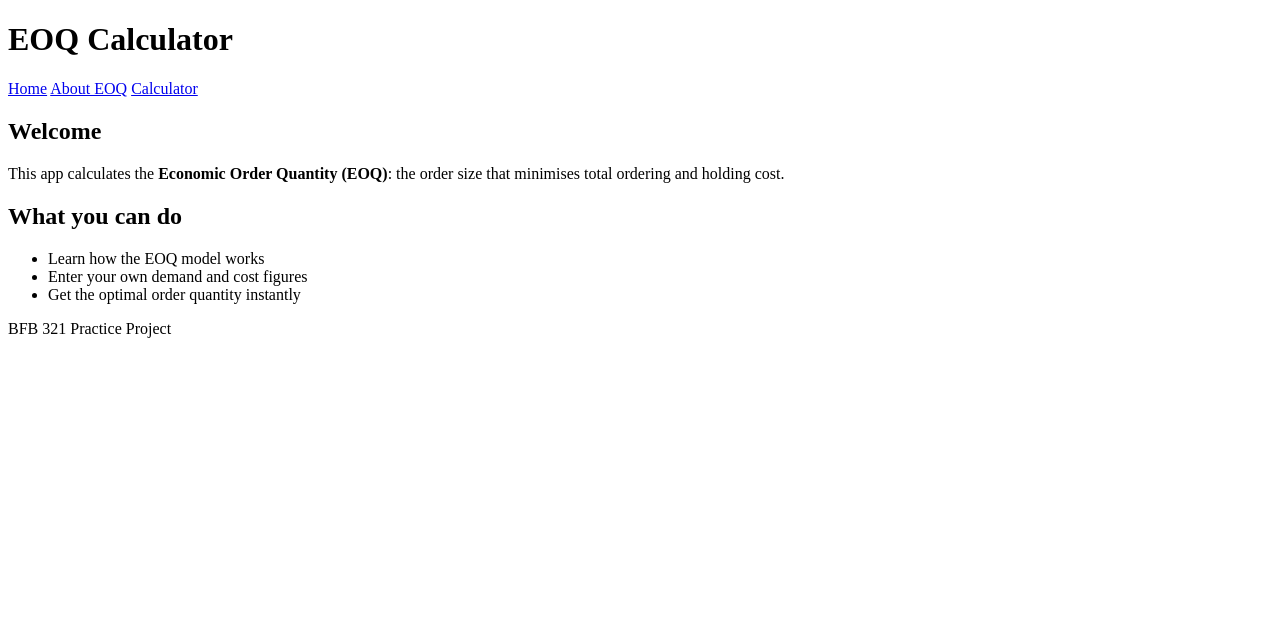
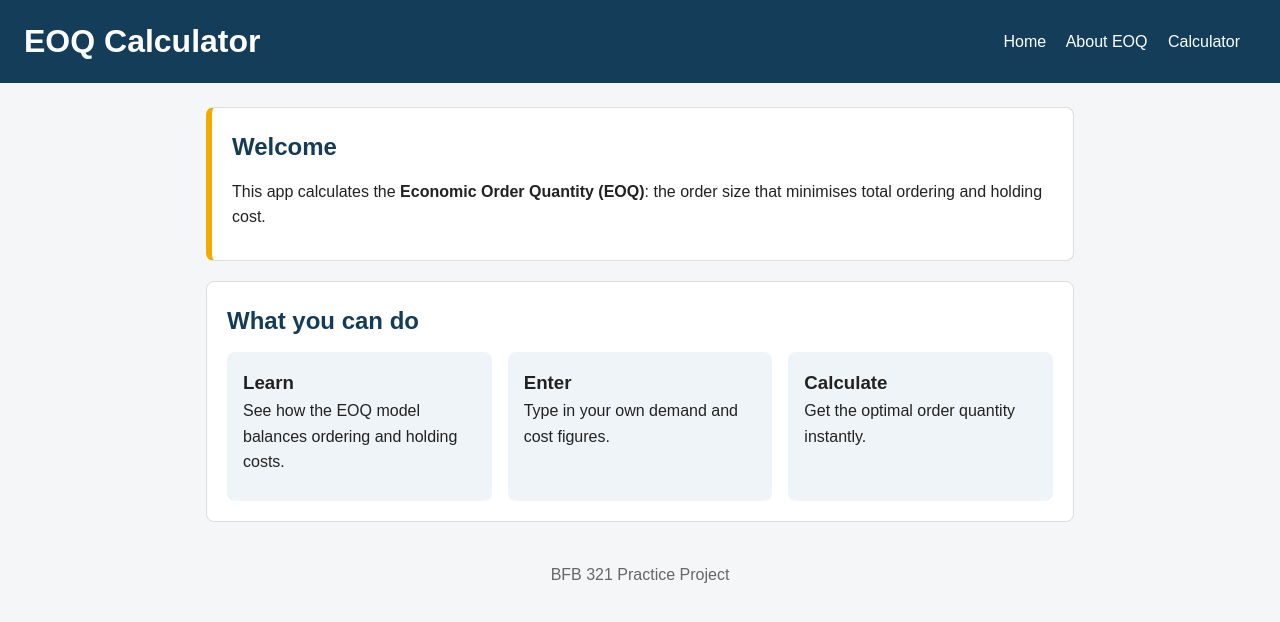
Before and after one commit to MarcusKruger10/BFB321-EOQ-App-Practice, a Python web app: template templates/index.html in a window 1280 px wide. Shown: the top 622 px of the page. Run offline with Jinja, Linux system fonts and the light colour scheme; the template is opened without the code that fills it, so the values that code supplies are empty.

Commit message:
Add CSS styling

```diff
--- /dev/null
+++ b/static/style.css
@@ -0,0 +1,155 @@
+/* ===== Universal selector (*) + box model ===== */
+* {
+    box-sizing: border-box;   /* width includes padding + border */
+    margin: 0;
+    padding: 0;
+}
+
+/* ===== Element selectors ===== */
+body {
+    font-family: Arial, Helvetica, sans-serif;
+    background-color: #f4f6f8;          /* HEX colour */
+    color: #222222;
+    line-height: 1.6;
+}
+
+/* ===== Header: Flexbox (one dimension) ===== */
+/* Mobile-first: stacked in a column on small screens */
+header {
+    background-color: rgb(20, 61, 89);  /* RGB colour */
+    color: white;
+    padding: 16px 24px;
+    display: flex;
+    flex-direction: column;
+    gap: 8px;
+}
+
+/* ===== Combined (descendant) selector: <a> inside <header> ===== */
+header a {
+    color: white;
+    text-decoration: none;
+    margin-right: 16px;
+}
+
+header a:hover {
+    text-decoration: underline;
+}
+
+/* ===== Box model in action: padding, border, margin ===== */
+main {
+    max-width: 900px;
+    margin: 24px auto;      /* auto left/right centres the page */
+    padding: 0 16px;
+}
+
+section {
+    background-color: white;
+    padding: 20px;                 /* space INSIDE the border */
+    border: 1px solid #dddddd;     /* the border itself */
+    margin-bottom: 20px;           /* space OUTSIDE the border */
+    border-radius: 8px;
+}
+
+h2 {
+    color: hsl(204, 63%, 21%);     /* HSL colour */
+    margin-bottom: 12px;
+}
+
+p {
+    margin-bottom: 10px;
+}
+
+/* ===== Child selector: <li> DIRECTLY inside <ul> or <ol> ===== */
+ul > li,
+ol > li {
+    margin-left: 24px;
+}
+
+/* ===== ID selector (#) - only ONE element has this id ===== */
+#welcome {
+    border-left: 6px solid #f2a900;
+}
+
+/* ===== Class selectors (.) + Grid (two dimensions) ===== */
+/* Mobile-first: 1 column on small screens */
+.card-grid {
+    display: grid;
+    grid-template-columns: 1fr;
+    gap: 16px;
+}
+
+.card {
+    background-color: #eef4f8;
+    padding: 16px;
+    border-radius: 8px;
+}
+
+/* ===== Table ===== */
+table {
+    width: 100%;
+    border-collapse: collapse;
+    margin: 12px 0;
+}
+
+th,
+td {
+    border: 1px solid #cccccc;
+    padding: 8px 12px;
+    text-align: left;
+}
+
+th {
+    background-color: #143d59;
+    color: white;
+}
+
+/* ===== Form: Flexbox column ===== */
+form {
+    display: flex;
+    flex-direction: column;
+    gap: 8px;
+    max-width: 400px;
+}
+
+label {
+    font-weight: bold;
+}
+
+input,
+select {
+    padding: 8px;
+    border: 1px solid #aaaaaa;
+    border-radius: 4px;
+    font-size: 1rem;
+}
+
+button {
+    background-color: #f2a900;
+    border: none;
+    padding: 10px;
+    margin-top: 8px;
+    font-weight: bold;
+    border-radius: 4px;
+    cursor: pointer;
+}
+
+footer {
+    text-align: center;
+    padding: 16px;
+    color: #666666;
+}
+
+/* ===== Responsive design: media queries (mobile-first) ===== */
+@media (min-width: 600px) {
+    header {
+        flex-direction: row;              /* logo left, links right */
+        justify-content: space-between;
+        align-items: center;
+    }
+}
+
+@media (min-width: 900px) {
+    .card-grid {
+        grid-template-columns: repeat(3, 1fr);   /* 3 cards side by side */
+    }
+}
--- a/templates/about.html
+++ b/templates/about.html
@@ -4,6 +4,7 @@
     <meta charset="UTF-8">
     <meta name="viewport" content="width=device-width, initial-scale=1.0">
     <title>EOQ Calculator | About EOQ</title>
+    <link rel="stylesheet" href="../static/style.css">
 </head>
 <body>
     <header>
--- a/templates/calculator.html
+++ b/templates/calculator.html
@@ -4,6 +4,7 @@
     <meta charset="UTF-8">
     <meta name="viewport" content="width=device-width, initial-scale=1.0">
     <title>EOQ Calculator | Calculator</title>
+    <link rel="stylesheet" href="../static/style.css">
 </head>
 <body>
     <header>
--- a/templates/index.html
+++ b/templates/index.html
@@ -4,6 +4,7 @@
     <meta charset="UTF-8">
     <meta name="viewport" content="width=device-width, initial-scale=1.0">
     <title>EOQ Calculator | Home</title>
+    <link rel="stylesheet" href="../static/style.css">
 </head>
 <body>
     <header>
@@ -16,7 +17,7 @@
     </header>
 
     <main>
-        <section>
+        <section id="welcome">
             <h2>Welcome</h2>
             <p>This app calculates the <strong>Economic Order Quantity (EOQ)</strong>:
                the order size that minimises total ordering and holding cost.</p>
@@ -24,11 +25,20 @@
 
         <section>
             <h2>What you can do</h2>
-            <ul>
-                <li>Learn how the EOQ model works</li>
-                <li>Enter your own demand and cost figures</li>
-                <li>Get the optimal order quantity instantly</li>
-            </ul>
+            <div class="card-grid">
+                <article class="card">
+                    <h3>Learn</h3>
+                    <p>See how the EOQ model balances ordering and holding costs.</p>
+                </article>
+                <article class="card">
+                    <h3>Enter</h3>
+                    <p>Type in your own demand and cost figures.</p>
+                </article>
+                <article class="card">
+                    <h3>Calculate</h3>
+                    <p>Get the optimal order quantity instantly.</p>
+                </article>
+            </div>
         </section>
     </main>
 
```
